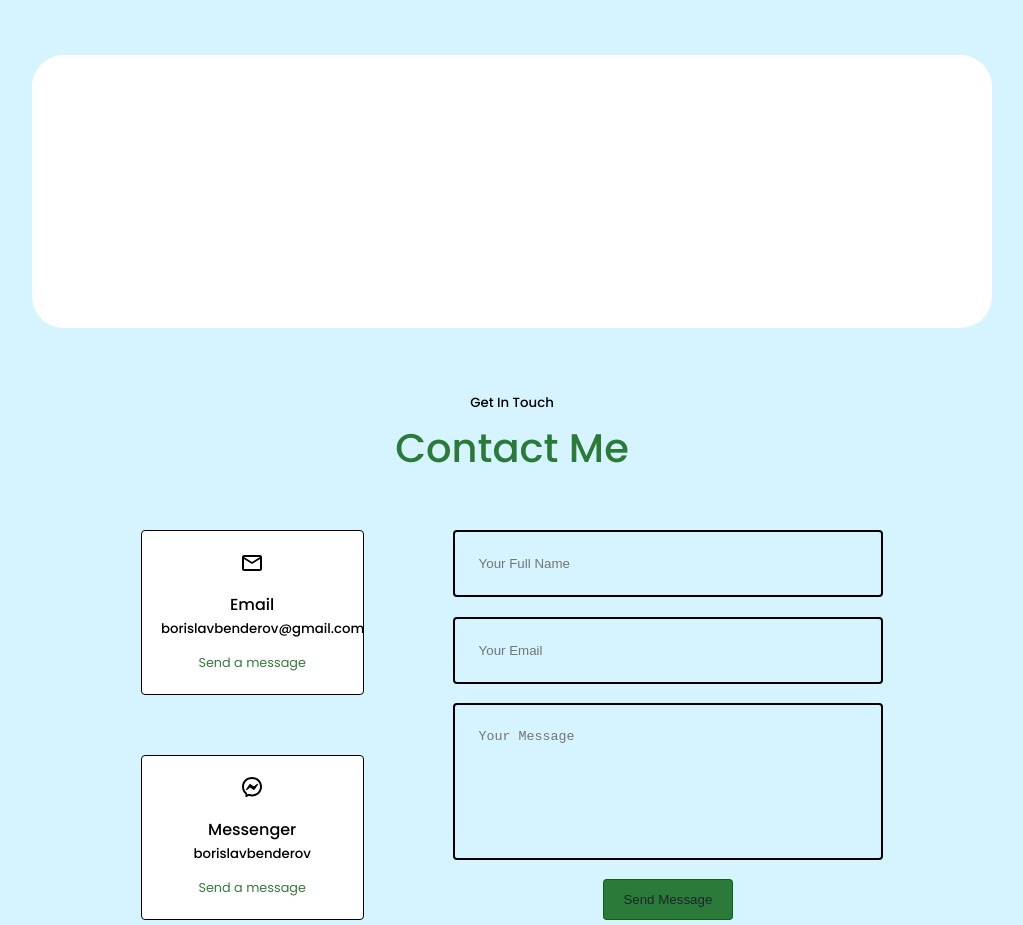
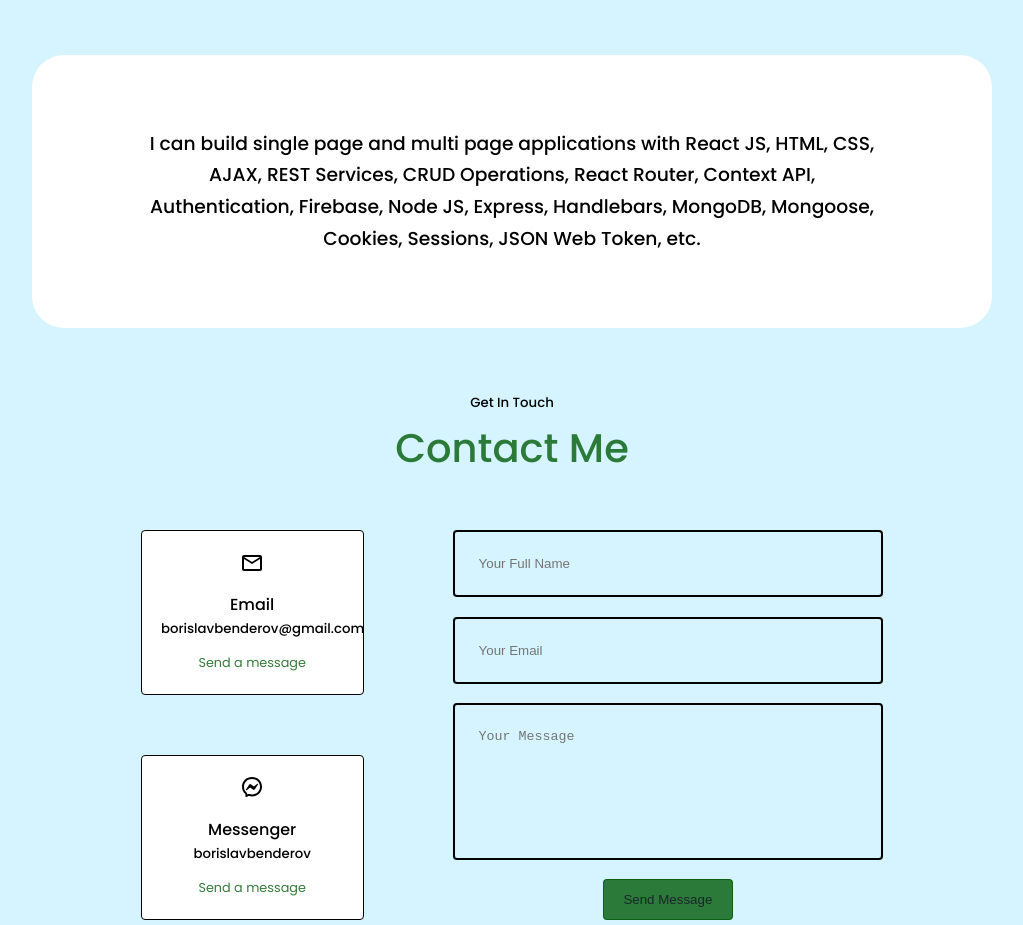
Before and after one commit to BorislavBenderov/my-react-portfolio, a React (Create React App) app: page / in a window 1280 px wide. Shown: the part 2068-2993 px from the top of the page, without its empty margins (128-1151 px from the left). Built offline with nearby package versions, Linux system fonts and the light colour scheme.

Commit message:
Change experience component title color

```diff
--- a/src/components/experience/experience.css
+++ b/src/components/experience/experience.css
@@ -19,7 +19,7 @@
 .experience__container > div h3 {
     text-align: center;
     margin: 2rem;
-    color: var(--color-white);
+    color: black;
 }
 
 .experience__content {
```
